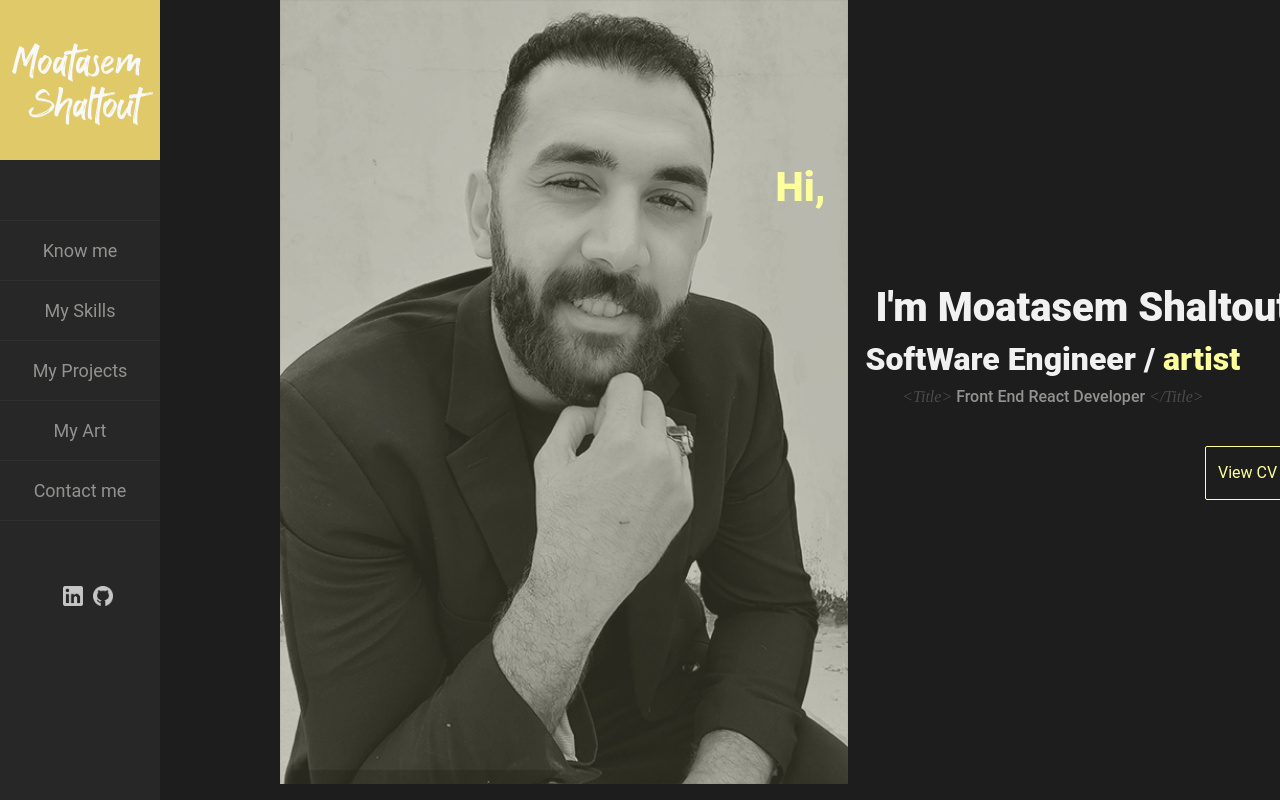
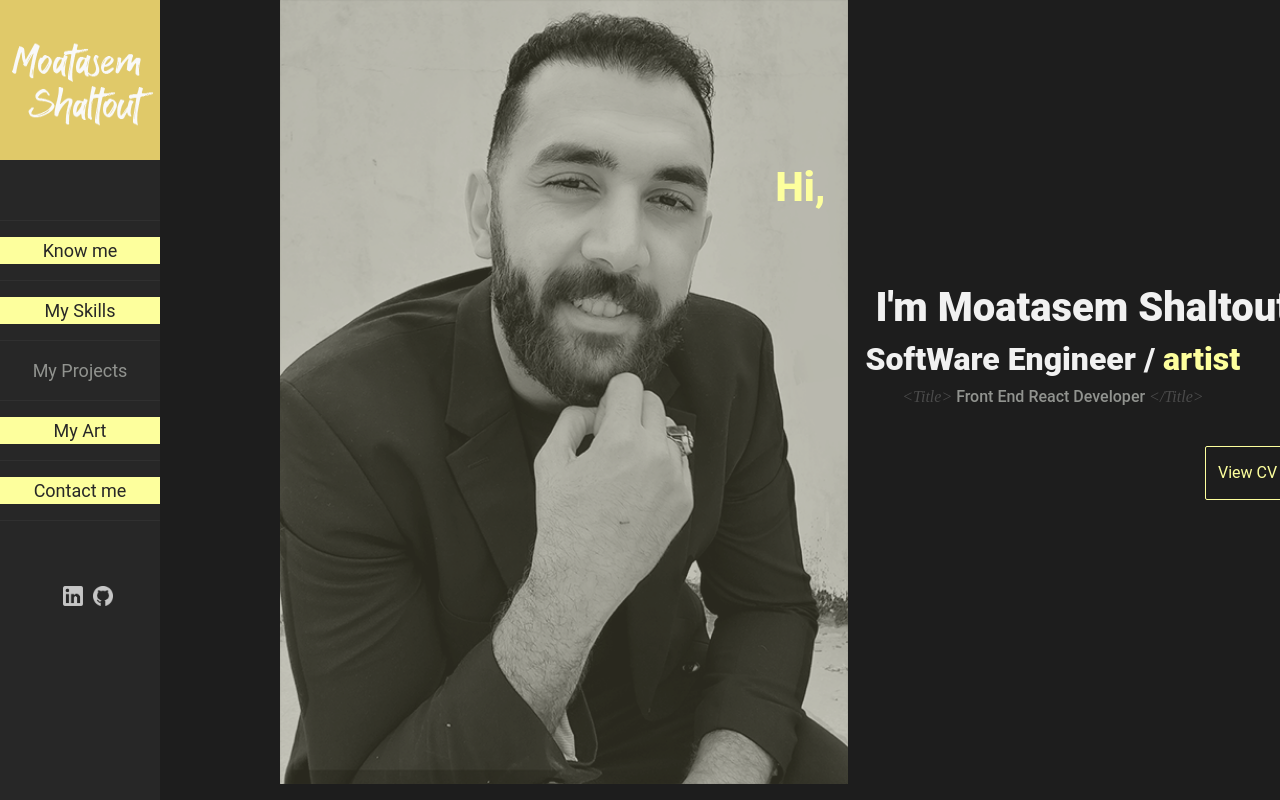
Before and after one commit to M3tesim/M3tesimu.github.io, a React (Create React App) app: page / in a window 1280 px wide. Shown: the top 800 px of the page. Built offline with nearby package versions, Linux system fonts and the light colour scheme.

Commit message:
adding react intersection oserver

```diff
--- a/package.json
+++ b/package.json
@@ -10,6 +10,7 @@
     "react": "^17.0.2",
     "react-dom": "^17.0.2",
     "react-icons": "^4.3.1",
+    "react-intersection-observer": "^9.3.5",
     "react-scripts": "5.0.0",
     "web-vitals": "^2.1.4"
   },
@@ -40,6 +41,7 @@
     ]
   },
   "devDependencies": {
-    "gh-pages": "^3.2.3"
+    "gh-pages": "^3.2.3",
+    "sass": "^1.53.0"
   }
 }
--- a/src/App.js
+++ b/src/App.js
@@ -1,23 +1,37 @@
-import './App.css';
-import Nav from './component/nav'
-import Main from './component/main';
-import KnowMe from './component/knowMe';
-import MySkills from './component/mySkills';
-import  MyProjects  from './component/myProjects';
-import Art from './component/art'
-import ContactMe from './component/contactMe';
+import "./App.scss";
+//import React, { useLayoutEffect, useRef, useState } from "react";
+
+import Nav from "./component/nav";
+import Main from "./component/main";
+import KnowMe from "./component/knowMe";
+import MySkills from "./component/mySkills";
+import MyProjects from "./component/myProjects";
+import Art from "./component/art";
+import ContactMe from "./component/contactMe";
+import { useInView } from "react-intersection-observer";
+
 function App() {
+  const { ref: mySkillsRef, inView: mySkillsVisibility } = useInView();
+  const { ref: KnowMeRef, inView: KnowMeVisibility } = useInView();
+  const { ref: MyProjectsRef, inView: MyProjectsVisibility } = useInView();
+  const { ref: ArtRef, inView: ArtVisibility } = useInView();
+  const { ref: ContactMeRef, inView: ContactMeVisibility } = useInView();
+
   return (
     <div className="App">
-
-      <Nav/>
-      <Main/>
-      <KnowMe/>
-      <MySkills/>
-      <MyProjects/>
-      <Art/>
-      <ContactMe/>
-
+      <Nav
+        mySkillsVisibility={mySkillsVisibility}
+        KnowMeVisibility={KnowMeVisibility}
+        MyProjectsVisibility={MyProjectsVisibility}
+        ArtVisibility={ArtVisibility}
+        ContactMeVisibility={ContactMeVisibility}
+      />
+      <Main />
+      <KnowMe  visibility={KnowMeVisibility} myRef={KnowMeRef}/>
+      <MySkills visibility={mySkillsVisibility} myRef={mySkillsRef} />
+      <MyProjects  visibility={MyProjectsVisibility} myRef={MyProjectsRef}/>
+      <Art visibility={ArtVisibility} myRef={ArtRef} />
+      <ContactMe visibility={ContactMeVisibility} myRef={ContactMeRef} />
     </div>
   );
 }
--- a/src/App.css
+++ b/src/App.scss
@@ -7,6 +7,31 @@
   --babyBlue: #5991ff;
   --basicFont: 20px;
 }
+
+@keyframes slideInFromLeft {
+  0% {
+    transform: translateX(-100%);
+  }
+  100% {
+    transform: translateX(0);
+  }
+
+}
+
+
+@keyframes textRise {
+  0% {
+    transform: translateY(100%);
+    opacity: 0;
+  }
+
+  100% {
+    transform: translateX(0);
+    opacity: 1;
+  }
+}
+
+
 .App {
   right: 0;
 }
@@ -63,12 +88,34 @@ embed {
   width: 160px;
   height: 160px;
 }
-.sidenav a {
+.sidenav-link {
   text-decoration: none;
   font-size: 18px;
   color: var(--meduimGray);
   display: block;
+
+
+  &.active-section{
+    background-color:var(--primaryColor);
+    color: var(--darkGray);
+
+
+
+  }
+  &.active-section:hover{
+    color: var(--darkGray);
+
+
+  }
+
+
 }
+
+
+
+
+
+
 .gray-font {
   color: var(--meduimGray);
 }
@@ -78,6 +125,7 @@ embed {
 }
 .big-font {
   font-weight: 800;
+
 }
 
 .shifted {
@@ -123,6 +171,22 @@ embed {
   max-width: 80vw;
   height: 80vh;
   margin-left: 9em;
+  transform: translateY(0);
+
+
+}
+.textRise{
+  opacity: 0;
+  transform:translateY(5rem);
+  transition: opacity 1s ease-out .3s,transform 1.2s ease-out .3s;
+}
+.animate{
+  animation: 1s ease-out 0s 1 textRise;
+}
+.animate2{
+opacity:1;
+transform:translateY(0rem);
+
 }
 
 .art-header{
@@ -203,6 +267,7 @@ embed {
   position: relative;
   left: 5em;
   opacity: 0.75;
+  animation: 1s ease-out 0s 1 slideInFromLeft;
 }
 
 .center {
--- a/src/component/art.js
+++ b/src/component/art.js
@@ -7,9 +7,11 @@ import freeURbody from "../assets/myArt/freeURbody.png";
 import behance from "../assets/behance.png";
 import insta from "../assets/insta.png";
 
-function Art() {
+function Art(props) {
+  const {visibility,myRef}=props
+
   return (
-    <section  id="myArt" className="  section">
+    <section  id="myArt" className="  section" ref={myRef}>
               <h1 className=" art-header  colored-font big-font">My Art ,,</h1>
 
       <div id="my-art">
@@ -37,10 +39,10 @@ function Art() {
       <div className="center ">
         <span className="colored-font  "> Find More </span>
         <div className="icon">
-          <a href="https://www.behance.net/m3tsm" target="_blank">
+          <a href="https://www.behance.net/m3tsm" target="_blank" rel="noreferrer">
             <embed src={behance} />
           </a>
-          <a href="https://www.instagram.com/tasim_sh/" target="_blank">
+          <a href="https://www.instagram.com/tasim_sh/" target="_blank" rel="noreferrer">
             <embed src={insta} />
           </a>
         </div>
--- a/src/component/contactMe.js
+++ b/src/component/contactMe.js
@@ -1,8 +1,10 @@
 
-function ContactMe (){
+function ContactMe (props){
+  const {visibility,myRef}=props
+
     return(
 
-  <section id="contact-me" className="container section" >
+  <section id="contact-me" className="container section" ref={myRef}>
 
 <div>
 <h1 className="colored-font big-font">Contact me ,,</h1>
--- a/src/component/knowMe.js
+++ b/src/component/knowMe.js
@@ -1,11 +1,17 @@
 import icon1 from '../assets/programin-icon1.png' ;
+function KnowMe (props){
 
-function KnowMe (){
+
+  const {visibility,myRef}=props
+
+
+
+
     return(
 
-  <section id="know-me" className="container section" >
+  <section id="know-me" className="container section"  ref={myRef}>
 
-<div>
+<div >
 <h1 className="colored-font big-font">Know me ,,</h1>
 <br/>
 
--- a/src/component/main.js
+++ b/src/component/main.js
@@ -13,7 +13,7 @@ function Main (){
     <h1 className="big-font "  > <span className="colored-font" id="hi-word">Hi,</span> I'm Moatasem Shaltout</h1>
     <h2 className="big-font"> SoftWare Engineer / <span className="colored-font">artist</span></h2>
     <h6  className="gray-font"> <span className="html-tag">{" <Title>"}</span> Front End React Developer <span className="html-tag">{" </Title>"} </span> </h6>
-    <button className='btn'  >  <a  className='links' href='https://docs.google.com/document/d/1YKnWZzStboZ20Xi_I5m2dbzhM6_LpPqpH2Tk8FGQxGE/edit?usp=sharing' target="_blank">View CV</a> </button>
+    <button className='btn'  >  <a  className='links' href='https://docs.google.com/document/d/1YKnWZzStboZ20Xi_I5m2dbzhM6_LpPqpH2Tk8FGQxGE/edit?usp=sharing' target="_blank" rel="noreferrer">View CV</a> </button>
     </div>
 </header>
 
--- a/src/component/nav.js
+++ b/src/component/nav.js
@@ -1,53 +1,81 @@
 import logo from "../assets/Logo.png";
 import linkedin from "../assets/linkedin.png";
 import github from "../assets/github.png";
-import React, { Component } from "react";
+import React, { useState } from "react";
 
-class Nav extends Component {
-  state = {
-    active: true,
-  };
-  toggleVeiw = () => {
-    console.log(this.state.active);
-    this.setState({
-      active: !this.state.active,
-    });
-  };
+function Nav(props) {
+  const [active, toggleVeiw] = useState(true);
 
-  render() {
+  const {
+    mySkillsVisibility,
+    KnowMeVisibility,
+    MyProjectsVisibility,
+    ArtVisibility,
+    ContactMeVisibility,
+  } = props;
+
+
   return (
-      <div className="fixed" >
-        <div className= {`  ${this.state.active !== true? "active-menu-button":"menu-button"}`} onClick={() => this.toggleVeiw()}>
-        </div>
+    <div className="fixed">
+      <div
+        className={`  ${
+          active !== true ? "active-menu-button" : "menu-button"
+        }`}
+        onClick={() => toggleVeiw(!active)}></div>
 
-        <nav
-          className={` sidenav ${this.state.active !== true && "active-nav"}`}>
-          <a className="active" href="#home">
+      <nav className={` sidenav ${active !== true && "active-nav"}`}>
+        <a className="active" href="#main" name="main">
           <img alt="Logo" className="logo" src={logo} />
         </a>
         <div>
           <hr />
 
-            <a href="#know-me" onClick={() => this.toggleVeiw()}>
+          <a
+            href="#know-me"
+            name="know-me"
+            className={`sidenav-link ${
+              KnowMeVisibility ? "active-section" : ""
+            }`}            onClick={() => this.toggleVeiw()}>
             Know me
           </a>
           <hr />
-            <a href="#my-skills" onClick={() => this.toggleVeiw()}>
+          <a
+            href="#my-skills"
+            name="my-skills"
+            className={`sidenav-link ${
+              mySkillsVisibility ? "active-section" : ""
+            }`}
+            onClick={() => this.toggleVeiw()}>
             My Skills
           </a>
           <hr />
 
-            <a href="#my-projects" onClick={() => this.toggleVeiw()}>
+          <a
+            href="#my-projects"
+            name="my-projects"
+            className={`sidenav-link ${
+              MyProjectsVisibility ? "active-section" : ""
+            }`}            onClick={() => this.toggleVeiw()}>
             My Projects
           </a>
           <hr />
 
-            <a href="#myArt" onClick={() => this.toggleVeiw()}>
+          <a
+            href="#my-art"
+            name="myArt"
+            className={`sidenav-link ${
+              ArtVisibility ? "active-section" : ""
+            }`}            onClick={() => this.toggleVeiw()}>
             My Art
           </a>
           <hr />
 
-            <a href="#contact-me" onClick={() => this.toggleVeiw()}>
+          <a
+            href="#contact-me"
+            name="contact-me"
+            className={`sidenav-link ${
+              ContactMeVisibility ? "active-section" : ""
+            }`}            onClick={() => this.toggleVeiw()}>
             Contact me
           </a>
           <hr />
@@ -59,10 +87,7 @@ class Nav extends Component {
             rel="noreferrer">
             <embed src={linkedin} />
           </a>
-            <a
-              href="https://github.com/M3tesim"
-              target="_blank"
-              rel="noreferrer">
+          <a href="https://github.com/M3tesim" target="_blank" rel="noreferrer">
             <embed src={github} />
           </a>
         </div>
@@ -70,6 +95,5 @@ class Nav extends Component {
     </div>
   );
 }
-}
 
 export default Nav;
```
Also changed, not shown: src/component/myProjects.js (+31 -32 lines), src/component/mySkills.js (+16 -9 lines), 2 other files (tests, documents, lock files or other folders). Lines whose indentation alone changed are shown as unchanged.
